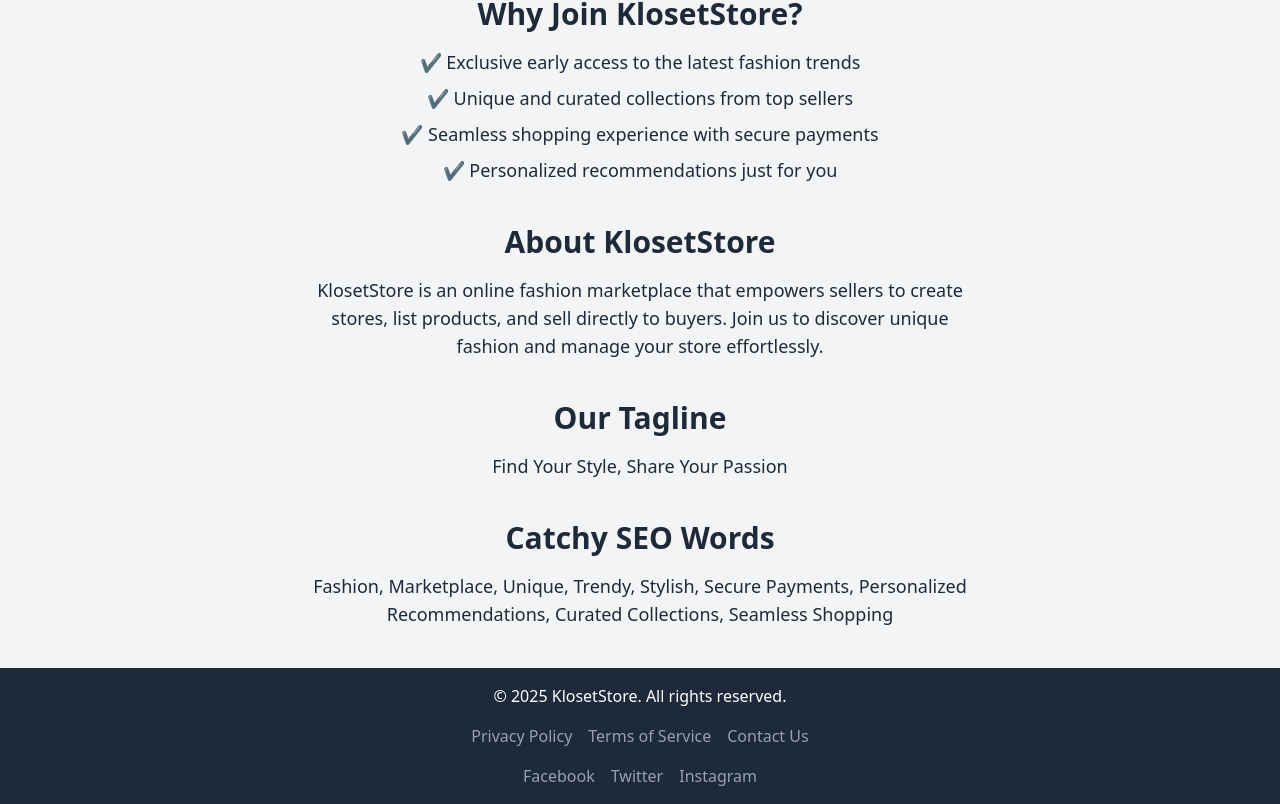
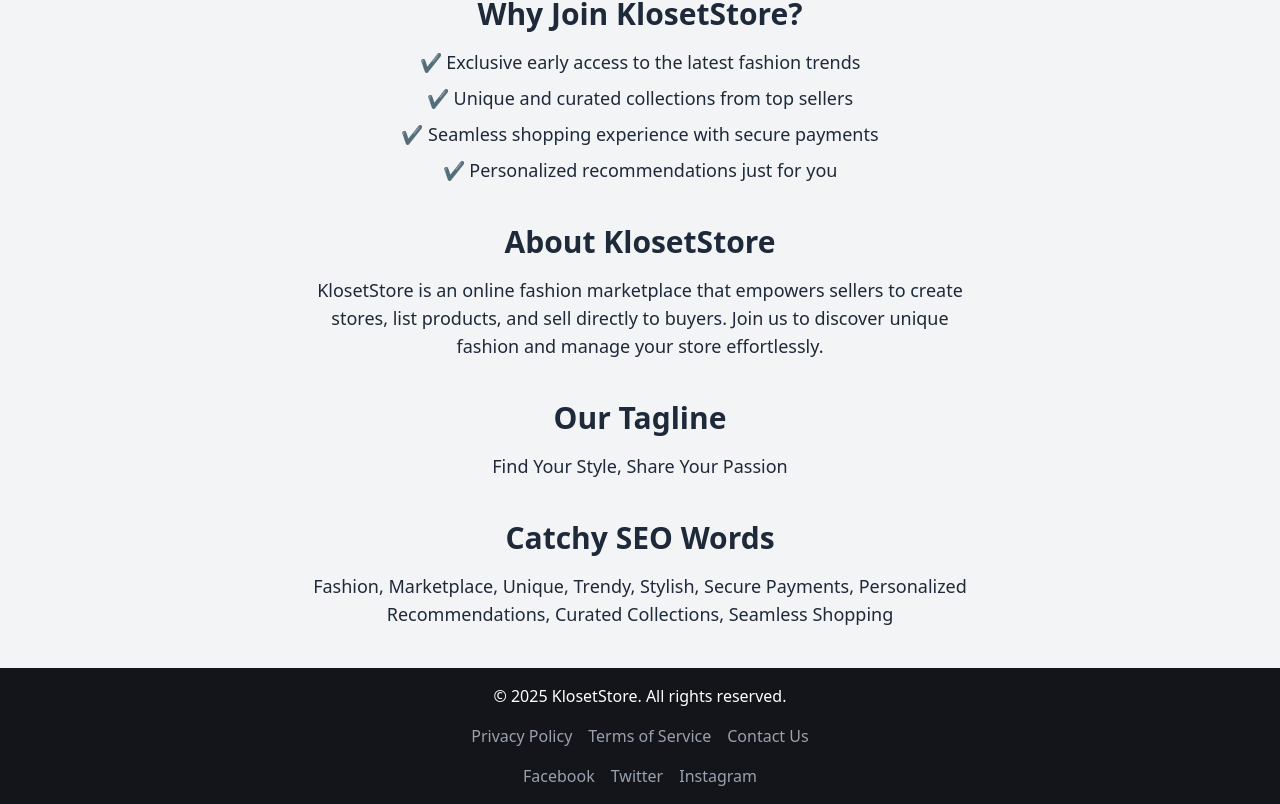
Before and after one commit to DevTaiwo18/klosetstore-frontend, a React (Vite) app: page / in a window 1280 px wide. Shown: the part 620-1424 px from the top of the page. Built offline with nearby package versions, Linux system fonts and the light colour scheme.

Commit message:
modified footer with design properties

```diff
--- a/src/components/Footer.jsx
+++ b/src/components/Footer.jsx
@@ -1,7 +1,7 @@
 
 const Footer = () => {
   return (
-    <footer className="bg-gray-800 text-white p-4 text-center">
+    <footer className="bg-[#14151A] text-white p-4 text-center">
       <div className="container mx-auto">
         <p>&copy; 2025 KlosetStore. All rights reserved.</p>
         <div className="mt-4">
```
